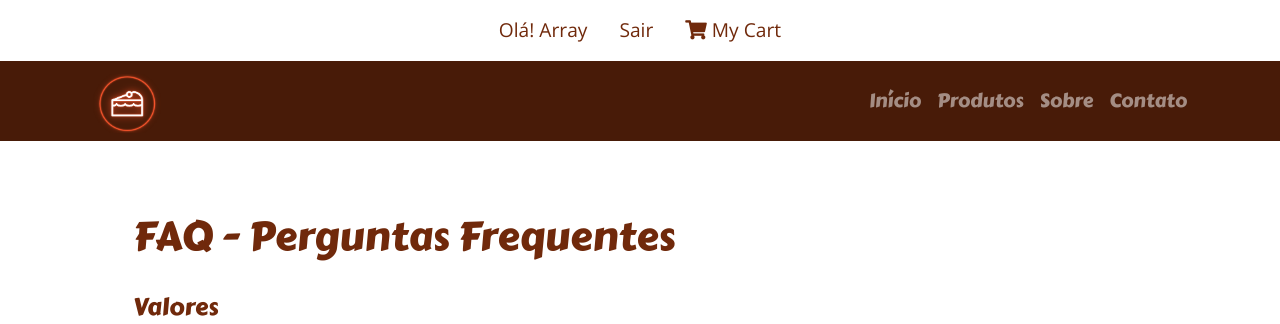
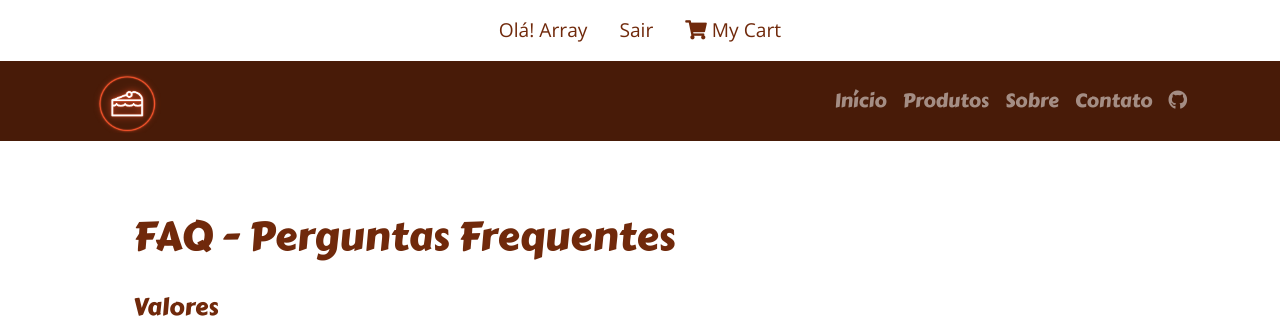
Before and after one commit to rafaelmotadasilva/GULA-GULA_Confeitaria, a PHP site: page /faq.php in a window 1280 px wide. Shown: the top 324 px of the page. Run offline with PHP 8.4, Linux system fonts and the light colour scheme; a user stored in the database is signed in; some libraries are stand-ins or nearby versions.

Commit message:
add nav-link GitHub

```diff
--- a/cadastro.php
+++ b/cadastro.php
@@ -77,6 +77,11 @@ session_start();
                 </li>
                 <li class="nav-item">
                   <a class="nav-link" href="contato.php"><font face="Carter One">Contato</font></a>
+                </li>
+                <li class="nav-item">
+                  <a href="https://github.com/rafaelmotadasilva/GULA-GULA_Confeitaria" class="nav-link" title="GitHub">
+                    <i class="fab fa-github"></i>
+                  </a>
                 </li>
               </ul>
             </div>
--- a/contato.php
+++ b/contato.php
@@ -78,6 +78,11 @@ session_start();
                 <li class="nav-item active">
                   <a class="nav-link" href="contato.php"><font face="Carter One">Contato</font><span class="sr-only">(Página atual)</span></a>
                 </li>
+                <li class="nav-item">
+                  <a href="https://github.com/rafaelmotadasilva/GULA-GULA_Confeitaria" class="nav-link" title="GitHub">
+                    <i class="fab fa-github"></i>
+                  </a>
+                </li>
               </ul>
             </div>
           </div>
--- a/equipe.php
+++ b/equipe.php
@@ -78,6 +78,11 @@ session_start();
                 <li class="nav-item">
                   <a class="nav-link" href="contato.php"><font face="Carter One">Contato</font></a>
                 </li>
+                <li class="nav-item">
+                  <a href="https://github.com/rafaelmotadasilva/GULA-GULA_Confeitaria" class="nav-link" title="GitHub">
+                    <i class="fab fa-github"></i>
+                  </a>
+                </li>
               </ul>
             </div>
           </div>
--- a/faq.php
+++ b/faq.php
@@ -78,6 +78,11 @@ session_start();
                 <li class="nav-item">
                   <a class="nav-link" href="contato.php"><font face="Carter One">Contato</font></a>
                 </li>
+                <li class="nav-item">
+                  <a href="https://github.com/rafaelmotadasilva/GULA-GULA_Confeitaria" class="nav-link" title="GitHub">
+                    <i class="fab fa-github"></i>
+                  </a>
+                </li>
               </ul>
             </div>
           </div>
--- a/login.php
+++ b/login.php
@@ -78,6 +78,11 @@ session_start();
                 <li class="nav-item">
                   <a class="nav-link" href="contato.php"><font face="Carter One">Contato</font></a>
                 </li>
+                <li class="nav-item">
+                  <a href="https://github.com/rafaelmotadasilva/GULA-GULA_Confeitaria" class="nav-link" title="GitHub">
+                    <i class="fab fa-github"></i>
+                  </a>
+                </li>
               </ul>
             </div>
           </div>
--- a/meu-carrinho.php
+++ b/meu-carrinho.php
@@ -93,6 +93,11 @@ $read_produto = mysqli_query($conexao, "SELECT * FROM produto WHERE id_produto =
                 </li>
                 <li class="nav-item">
                   <a class="nav-link" href="contato.php"><font face="Carter One">Contato</font></a>
+                </li>
+                <li class="nav-item">
+                  <a href="https://github.com/rafaelmotadasilva/GULA-GULA_Confeitaria" class="nav-link" title="GitHub">
+                    <i class="fab fa-github"></i>
+                  </a>
                 </li>
               </ul>
             </div>
--- a/meus-pedidos.php
+++ b/meus-pedidos.php
@@ -94,6 +94,11 @@ $read_produto = mysqli_query($conexao, "SELECT * FROM produto WHERE id_produto =
                 <li class="nav-item">
                   <a class="nav-link" href="contato.php"><font face="Carter One">Contato</font></a>
                 </li>
+                <li class="nav-item">
+                  <a href="https://github.com/rafaelmotadasilva/GULA-GULA_Confeitaria" class="nav-link" title="GitHub">
+                    <i class="fab fa-github"></i>
+                  </a>
+                </li>
               </ul>
             </div>
           </div>
--- a/privacidade.php
+++ b/privacidade.php
@@ -78,6 +78,11 @@ session_start();
                 <li class="nav-item">
                   <a class="nav-link" href="contato.php"><font face="Carter One">Contato</font></a>
                 </li>
+                <li class="nav-item">
+                  <a href="https://github.com/rafaelmotadasilva/GULA-GULA_Confeitaria" class="nav-link" title="GitHub">
+                    <i class="fab fa-github"></i>
+                  </a>
+                </li>
               </ul>
             </div>
           </div>
--- a/produto.php
+++ b/produto.php
@@ -88,6 +88,11 @@ $read_produto = mysqli_query($conexao, "SELECT * FROM produto WHERE id_produto =
                 <li class="nav-item">
                   <a class="nav-link" href="contato.php"><font face="Carter One">Contato</font></a>
                 </li>
+                <li class="nav-item">
+                  <a href="https://github.com/rafaelmotadasilva/GULA-GULA_Confeitaria" class="nav-link" title="GitHub">
+                    <i class="fab fa-github"></i>
+                  </a>
+                </li>
               </ul>
             </div>
           </div>
--- a/produtos.php
+++ b/produtos.php
@@ -78,6 +78,11 @@ require "functions/conexao.php";
                 </li>
                 <li class="nav-item">
                   <a class="nav-link" href="contato.php"><font face="Carter One">Contato</font></a>
+                </li>
+                <li class="nav-item">
+                  <a href="https://github.com/rafaelmotadasilva/GULA-GULA_Confeitaria" class="nav-link" title="GitHub">
+                    <i class="fab fa-github"></i>
+                  </a>
                 </li>
               </ul>
             </div>
--- a/sobre.php
+++ b/sobre.php
@@ -78,6 +78,11 @@ session_start();
                 <li class="nav-item">
                   <a class="nav-link" href="contato.php"><font face="Carter One">Contato</font></a>
                 </li>
+                <li class="nav-item">
+                  <a href="https://github.com/rafaelmotadasilva/GULA-GULA_Confeitaria" class="nav-link" title="GitHub">
+                    <i class="fab fa-github"></i>
+                  </a>
+                </li>
               </ul>
             </div>
           </div>
```
